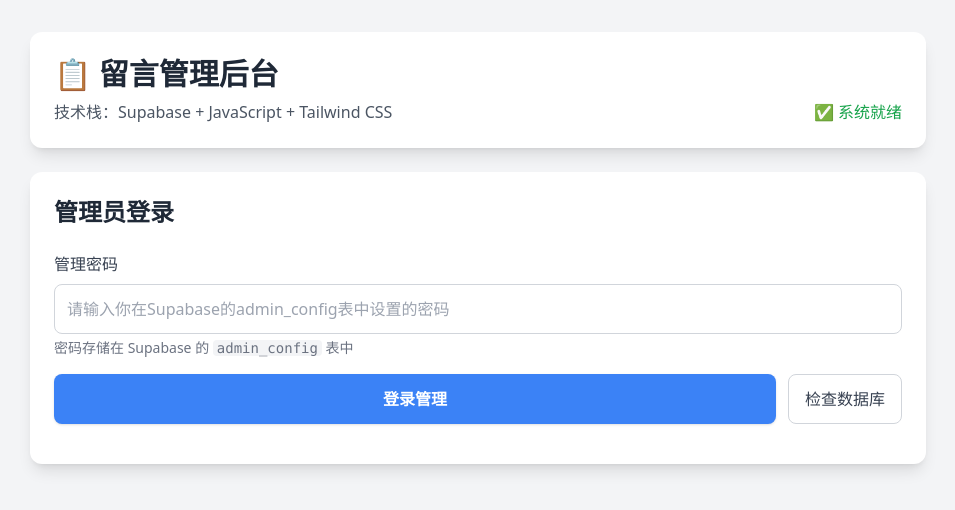
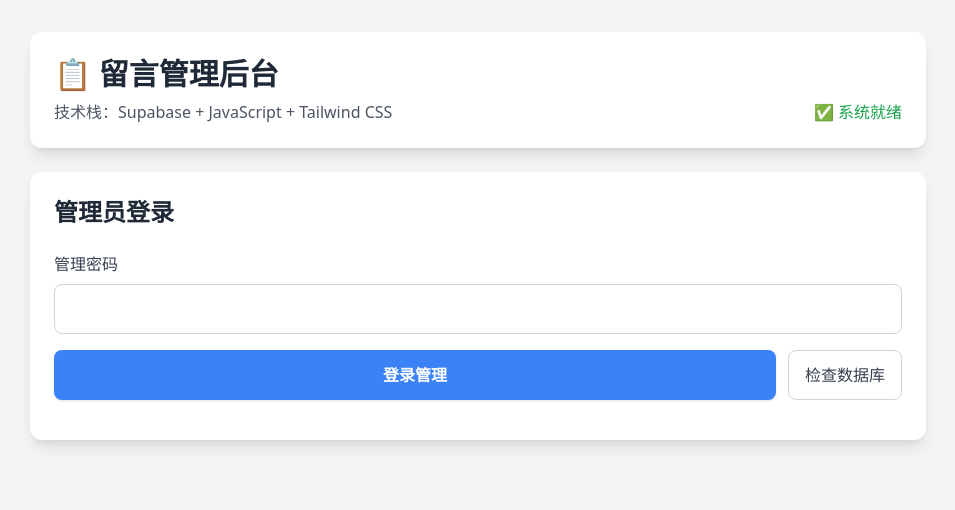
Before and after one commit to rikka0610/my-first-website, a plain HTML site: page admin.html in a window 1280 px wide. Shown: the whole page, without its empty margins (162-1117 px from the left). Drawn offline with nearby package versions, Linux system fonts and the light colour scheme.

Commit message:
style: 清理登录界面文字

```diff
--- a/admin.html
+++ b/admin.html
@@ -104,15 +104,11 @@
             <h2 class="text-2xl font-bold text-gray-800 mb-6">管理员登录</h2>
 
             <div class="space-y-4">
-                <div>
-                    <label class="block text-gray-700 mb-2 font-medium">管理密码</label>
-                    <input type="password" id="passwordInput"
-                           class="w-full p-3 border border-gray-300 rounded-lg focus:ring-2 focus:ring-blue-500 focus:border-blue-500 transition"
-                           placeholder="请输入你在Supabase的admin_config表中设置的密码">
-                    <p class="text-sm text-gray-500 mt-1">
-                        密码存储在 Supabase 的 <code class="bg-gray-100 px-1 rounded">admin_config</code> 表中
-                    </p>
-                </div>
+               <div>
+    <label class="block text-gray-700 mb-2 font-medium">管理密码</label>
+    <input type="password" id="passwordInput"
+        class="w-full p-3 border border-gray-300 rounded-lg focus:outline-none focus:ring-2 focus:ring-blue-500 focus:border-blue-500">
+</div>
 
                 <div class="flex space-x-3">
                     <button onclick="login()"
```
